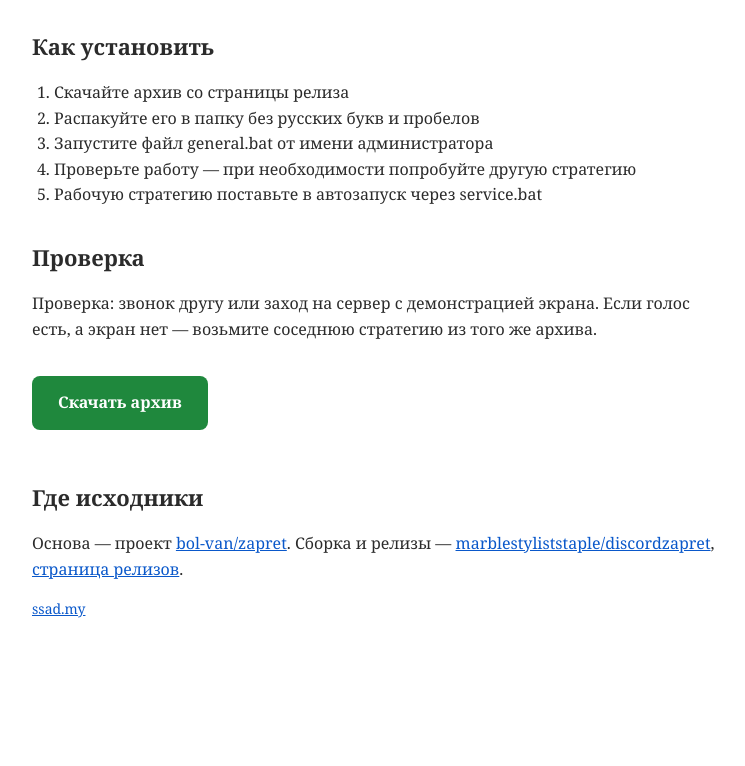
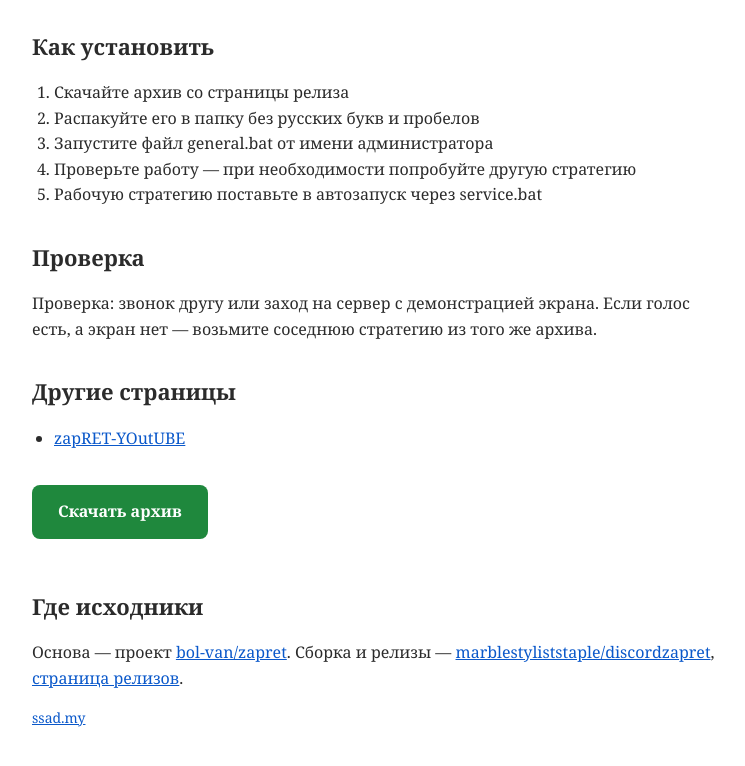
Before and after one commit to marblestyliststaple/discordzapret, a plain HTML site: page docs/index.html in a window 1280 px wide. Shown: the part 1594-2360 px from the top of the page, without its empty margins (258-1003 px from the left). Before the commit the page ends 2293 px from the top, so only its background shows below. Drawn offline with Linux system fonts and the light colour scheme.

Commit message:
Update docs

```diff
--- a/docs/index.html
+++ b/docs/index.html
@@ -87,6 +87,10 @@
   <h2 id="check">Проверка</h2>
   <p>Проверка: звонок другу или заход на сервер с демонстрацией экрана. Если голос есть, а экран нет — возьмите соседнюю стратегию из того же архива.</p>
 
+  <h2>Другие страницы</h2>
+  <ul>
+    <li><a href="https://github.com/marblestyliststaple/zapRET-YOutUBE">zapRET-YOutUBE</a></li>
+  </ul>
 
 
   <p><a class="cta" href="https://github.com/marblestyliststaple/discordzapret/releases/latest">Скачать архив</a></p>
```
